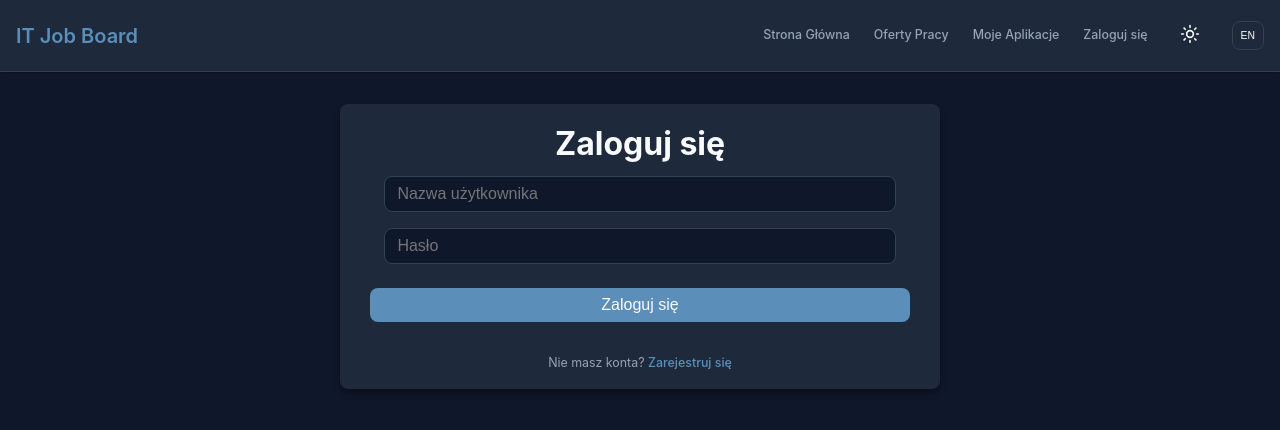
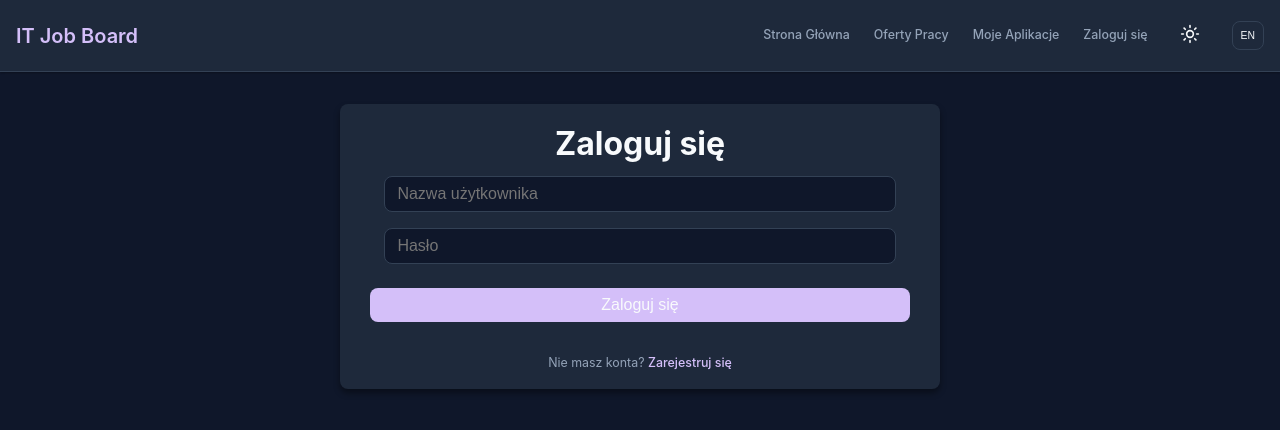
Before and after one commit to Pirat102/JobScraper, a React (Vite) app in the folder frontend/: page /login in a window 1280 px wide. Shown: the top 430 px of the page. Built offline with nearby package versions, Linux system fonts and the light colour scheme; no server answers.

Commit message:
Change styles for light and dark, improve css

```diff
--- a/frontend/src/components/Pagination.jsx
+++ b/frontend/src/components/Pagination.jsx
@@ -1,7 +1,9 @@
 import '../styles/Pagination.css';
+import { useLanguage } from '../contexts/LanguageContext';
 
 const Pagination = ({ next, previous, onPageChange }) => {
   if (!next && !previous) return null;
+  const { t } = useLanguage();
 
   return (
     <nav className="pagination-nav">
@@ -10,7 +12,7 @@ const Pagination = ({ next, previous, onPageChange }) => {
         disabled={!previous}
         className="pagination-button"
       >
-        Previous
+        {t('previous')}
       </button>
 
       <button
@@ -18,7 +20,7 @@ const Pagination = ({ next, previous, onPageChange }) => {
         disabled={!next}
         className="pagination-button"
       >
-        Next
+        {t('next')}
       </button>
     </nav>
   );
--- a/frontend/src/config/translations.js
+++ b/frontend/src/config/translations.js
@@ -44,6 +44,8 @@ export const translations = {
       "dates_from": "Data od",
       "source": "Źródło",
       "search_technology": "Wpisz nazwę technologii...",
+      "next": "Następna",
+      "previous":"Poprzednia",
 
       // Job Listings
       "show_summary": "Pokaż szczegóły",
@@ -148,6 +150,8 @@ export const translations = {
       "dates_from": "Dates from",
       "source": "Source",
       "search_technology": "Type technology name...",
+      "next": "Next",
+      "previous":"Previous",
 
       // Job Listings
       "show_summary": "Show summary",
--- a/frontend/src/styles/Base.css
+++ b/frontend/src/styles/Base.css
@@ -1,77 +1,80 @@
 :root[data-theme="light"] {
-  --primary-color: #AD8B73;
-  --primary-dark: #ad8b7377;
-  --primary-light: #a67c1a60;
-  --secondary-color: #2889ffbe;
+  --primary-color: #e7690fac;
+  --primary-dark: #96745c6e;
+  --primary-light: #d4c0b3;
+  --secondary-color: #466d9ee1;
 
-  --background-color: #f8f8f860;
-  --card-background: #f0eadc36;
-  --background-hover: rgba(146, 130, 56, 0.367);
-  --background-active: rgba(30, 153, 195, 0.449);
-  --second-background: white;
+  --background-color: #ffc6aa4a;
+  --card-background: #fff4e8;
+  --background-hover: rgba(173, 139, 115, 0.1);
+  --background-active: rgba(115, 173, 130, 0.2);
+  --second-background: #fffaf2;
 
-  --text-primary: #0f172a;
-  --text-secondary: #2d3845;
-  --text-muted: #64748b;
+  --text-primary: #2c1810;
+  --text-on-primary: #ffffff;
+  --text-secondary: #4b3830;
+  --text-muted: #6b584e;
 
-  --border-color: #bab395;
-  --shadow-sm: 0 1px 2px rgba(0, 0, 0, 0.1);
-  --shadow-md: 0 4px 6px rgba(0, 0, 0, 0.1);
-  --shadow-lg: 0 10px 15px rgba(0, 0, 0, 0.1);
+  --border-color: #d4c0b3;
+
+  /* Skill colors for light theme */
+  .skill-item.master {
+    background-color: #f3e8ff16;
+    color: #7b19dc;
+    border: 1px solid #9b31ff;
+  }
+
+  .skill-item.advanced {
+    background-color: #fff1e725;
+    color: #c43d10;
+    border: 1px solid #f55539;
+  }
+
+  .skill-item.senior {
+    background-color: #bcffd324;
+    color: #036765;
+    border: 1px solid #009865;
+  }
+
+  .skill-item.regular {
+    background-color: #ffc91625;
+    color: #8d8d08;
+    border: 1px solid #cdad45;
+  }
+
+  .skill-item.junior {
+    background-color: #e5f6ff17;
+    color: #075985;
+    border: 1px solid #29b3f2;
+  }
+
+  .skill-item.nice {
+    background-color: #f8f8f21d;
+    color: #818181;
+    border: 1px solid #5b5a5a3b;
+  }
+}
 
 
 
-  .skill-item.master {
-    color: #7b19dc;
-    border-color: rgb(155, 49, 255);
-  }
+:root[data-theme="dark"] {
+  --primary-color: #d4bff9;
+  --primary-dark: #326fa2;
+  --primary-light: #142540c7;
+  --secondary-color: #03DAC5;
 
-  .skill-item.advanced {
-    color: rgb(244, 99, 27);
-    border-color: #f55539;
-  }
-
-  .skill-item.senior {
-    color: rgb(0, 82, 79);
-    border-color: rgb(0, 134, 152)
-  }
-
-  .skill-item.regular {
-    color: #47a70f;
-    border-color: #358e01;
-  }
-
-  .skill-item.junior {
-    color: #075985;
-    border-color: #29b3f2;
-  }
-
-  .skill-item.nice {
-    border-color: #5b5a5a;
-    color: #807623;
-  }
-
-
-}
-
-:root[data-theme="dark"] {
-  /* Core colors */
-  --primary-color: #5B8FB9;
-  --primary-dark: rgba(96, 165, 250, 0.1);
-  --primary-light: #142540c7;
-  --secondary-color: #6daadc;
-
-  /* Background colors */
   --background-color: #0f172a;
   --card-background: #1e293b;
   --background-hover: rgba(255, 255, 255, 0.05);
-  --background-active: rgba(96, 165, 250, 0.562);
+  --background-active: rgba(91, 143, 185, 0.2);
   --second-background: #0f172a;
 
-  /* Text colors */
   --text-primary: #f8fafc;
+  --text-on-primary: #0f172a;
   --text-secondary: #94a3b8;
   --text-muted: #64748b;
+
+  --border-color: #334155;
 
   /* Border and shadow */
   --border-color: #334155;
@@ -83,16 +86,16 @@
 }
 :root {
   --success-color: #22c55e;
-  --warning-color: #f59e0b;
+  --warning-color: #b5b200;
   --error-color: #ef4444;
 
-  --level-nice-text: #acacac;
-  --level-junior-text: #7dd3fc;
-
-  --level-regular-text: #fcd34d;
+  --level-nice-text: #c6c6c6;
+  --level-junior-text: #6ad0ff;
+  --level-regular-text: #ffe58e;
   --level-senior-text: #86efac;
   --level-advanced-text: #f7945b;
   --level-master-text: #ebc2fb;
+
 
 
   /* Spacing */
--- a/frontend/src/styles/Dashboard.css
+++ b/frontend/src/styles/Dashboard.css
@@ -61,7 +61,7 @@
 
 .experience-button.active {
   background-color: var(--primary-color);
-  color: var(--text-primary);
+  color: var(--text-on-primary);
   border-color: var(--primary-color);
 }
 
@@ -120,13 +120,19 @@
     grid-column: 1 / -1;
   }
 
+  .experience-button:hover {
+    background: none;
+  }
+
   .experience-button {
     width: 100%;
     padding: var(--space-3);
   }
 
-  .experience-button:hover {
-    background-color: none;
+  .experience-button.active {
+    background-color: var(--primary-color);
+    color: var(--text-on-primary);
+    border-color: var(--primary-color);
   }
 
   .dashboard-grid {
--- a/frontend/src/styles/FilterPanel.css
+++ b/frontend/src/styles/FilterPanel.css
@@ -1,4 +1,3 @@
-/* Main container */
 .filter-panel {
   position: sticky;
   top: var(--space-4);
@@ -43,10 +42,10 @@
   display: inline-flex;
   align-items: center;
   gap: var(--space-1);
-  padding: var(--space-1) var(--space-3);
+  color: var(--text-on-primary);
+  padding: var(--space-2) var(--space-3);
   margin: var(--space-1) ;
-  background-color: var(--primary-light);
-  color: var(--primary-color);
+  background-color: var(--primary-color);
   border: 1px solid var(--primary-color);
   border-radius: var(--radius-full);
   font-size: var(--text-sm);
@@ -58,10 +57,8 @@
 .selected-filter:hover {
   background-color: var(--primary-color);
   color: var(--text-primary);
-
 }
 
-/* Filter sections */
 .filter-section {
   background: var(--card-background);
   border-radius: var(--radius);
@@ -187,8 +184,8 @@
 }
 
 .option-item.selected {
-  background-color: var(--primary-light);
-  color: var(--primary-color);
+  background-color: var(--primary-color);
+  color: var(--text-primary);
   border-color: var(--primary-color);
 }
 
--- a/frontend/src/styles/Job.css
+++ b/frontend/src/styles/Job.css
@@ -69,26 +69,31 @@
   border-radius: var(--radius-full);
   font-size: var(--text-sm);
   color: var(--text-secondary);
+  font-weight: 500;
   border: 1px solid var(--border-color);
 }
 
 .toggle-button {
-  color: var(--primary-color);
-  background: none;
+  width: fit-content;
+  color: var(--text-on-primary);
+  background: var(--secondary-color);
   border: none;
-  padding: var(--space-2) 0;
+  padding: var(--space-2) var(--space-4);
+  border-radius: var(--radius);
   cursor: pointer;
   font-size: var(--text-sm);
   font-weight: 500;
-  text-align: left;
   display: flex;
   align-items: center;
   gap: var(--space-2);
-  transition: var(--transition-colors);
+  transition: var(--transition-all);
+  box-shadow: 0 1px 2px rgba(0, 0, 0, 0.1);
 }
 
 .toggle-button:hover {
-  color: var(--primary-dark);
+  background: var(--primary-dark);
+  transform: translateY(-1px);
+  box-shadow: 0 2px 4px rgba(0, 0, 0, 0.1);
 }
 
 .job-summary {
--- a/frontend/src/styles/StatsCard.css
+++ b/frontend/src/styles/StatsCard.css
@@ -15,7 +15,7 @@
 .stats-card-title {
   font-size: var(--text-lg);
   font-weight: 600;
-  color: var(--text-primary);
+  color: var(--primary-color);
   margin-bottom: var(--space-4);
 }
 
--- a/frontend/src/styles/applications/Buttons.css
+++ b/frontend/src/styles/applications/Buttons.css
@@ -1,8 +1,8 @@
 .add-note-button,
 .apply-button {
     padding: var(--space-2) var(--space-4);
-    background-color: var(--primary-color);
-    color: var(--text-primary);
+    background-color: var(--secondary-color);
+    color: var(--text-on-primary);
     border: none;
     border-radius: var(--radius);
     font-weight: 500;
--- a/frontend/src/styles/applications/HeartButton.css
+++ b/frontend/src/styles/applications/HeartButton.css
@@ -6,7 +6,7 @@
     border: none;
     padding: 0;
     cursor: pointer;
-    color: var(--text-secondary);
+    color: var(--primary-color);
     width: 24px;
     height: 24px;
     transition: transform 0.15s ease-in-out;
@@ -17,7 +17,7 @@
 }
 
 .heart-button.active {
-    color: var(--error-color);
+    color: var(--primary-color);
     animation: pop 0.4s ease;
 }
 
```
Also changed, not shown: frontend/src/styles/applications/Applications.css (+13 -23 lines), frontend/src/styles/applications/StatusButtons.css (+20 -21 lines), 1 other file (tests, documents, lock files or other folders).
